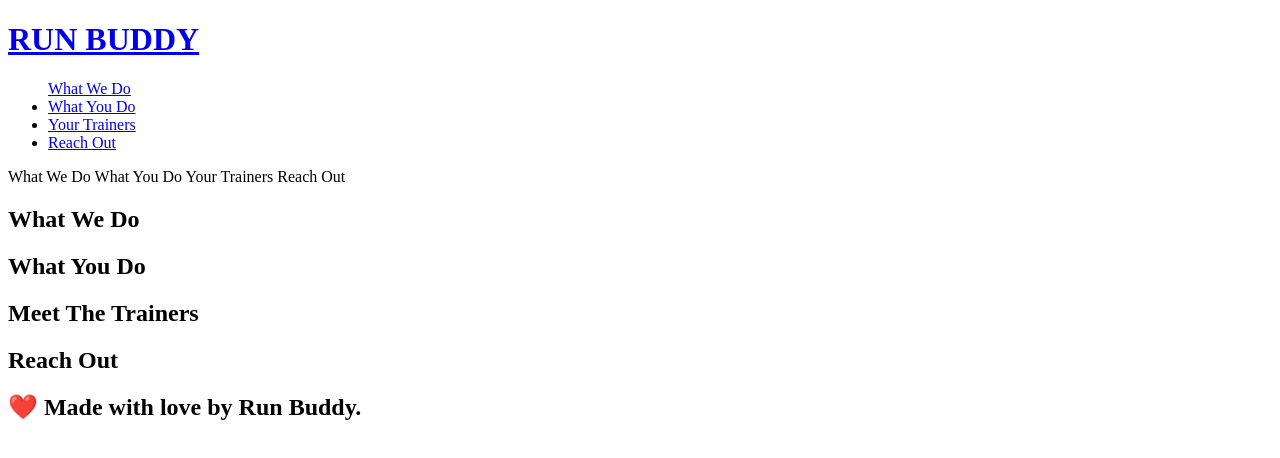
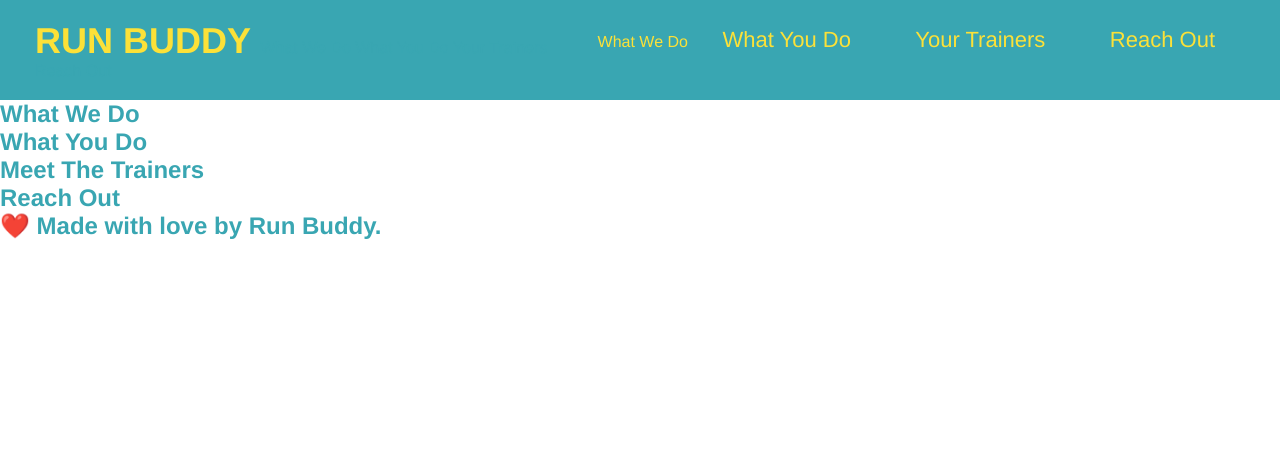
Before and after one commit to Beetl3bard/run-buddy, a plain HTML site: page index.html in a window 1280 px wide. Drawn offline with Linux system fonts and the light colour scheme.

Commit message:
css head, nav

```diff
--- a/assets/css/style.css
+++ b/assets/css/style.css
@@ -0,0 +1,21 @@
+*{margin: 0; padding: 0;}
+
+body {color: #39a6b2;
+      font-family: Helvetica, Arial, sans-serif;}
+
+/* apply styles to <header> */
+header {padding: 20px 35px;
+background-color: #39a6b2;}
+header h1 {font-weight: bold;
+           font-size: 36px;
+           color: #fce138;
+           margin: 0;
+           display: inline}
+header a {color: #fce138;
+          text-decoration: none;}
+header nav {float: right;
+            margin: 7px 0;}
+header nav ul li {display: inline;}
+header nav ul li a{margin: 0 30px;
+                   font-weight: lighter;
+                   font-size: 22px;}
```
Also changed, not shown: index.html (+2 -2 lines).
